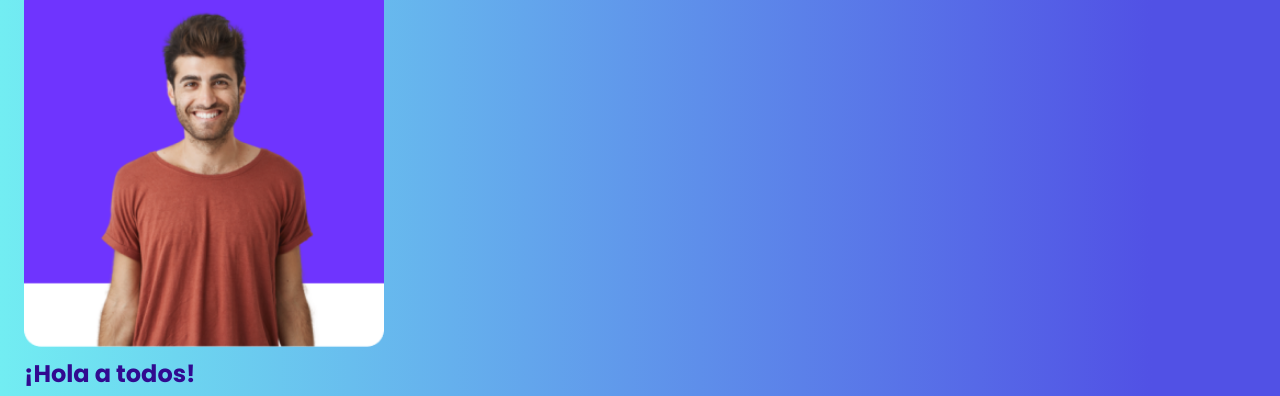
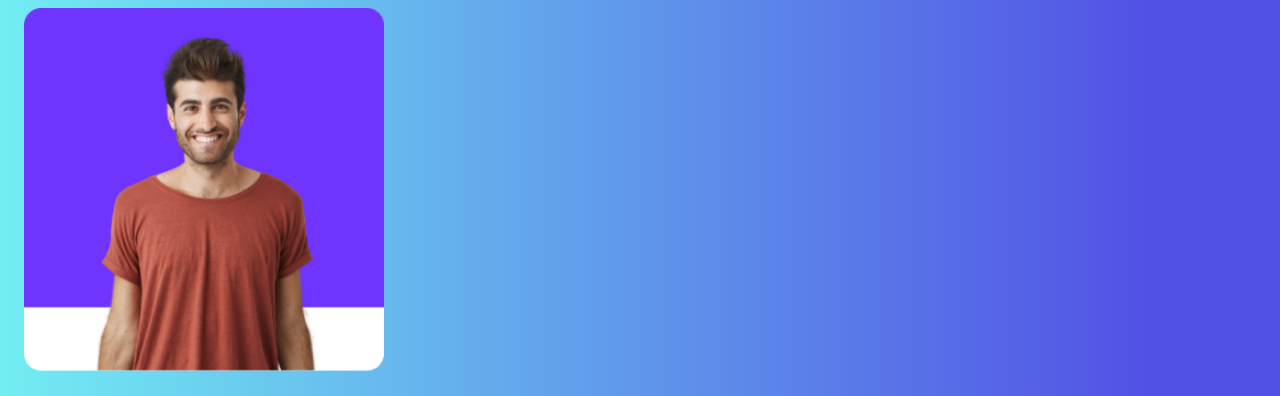
Before and after one commit to RivaldoEsteban/Portfolio-Jaume, a plain HTML site: page index.html in a window 1280 px wide. Shown: the part 96-492 px from the top of the page. Drawn offline with Linux system fonts and the light colour scheme.

Commit message:
medida 360px

```diff
--- a/style.css
+++ b/style.css
@@ -55,6 +55,7 @@ button {
 
 .hero-img {
   width: 100%;
+  margin: 24px 0;
 }
 
 .hero-saludo {
```
